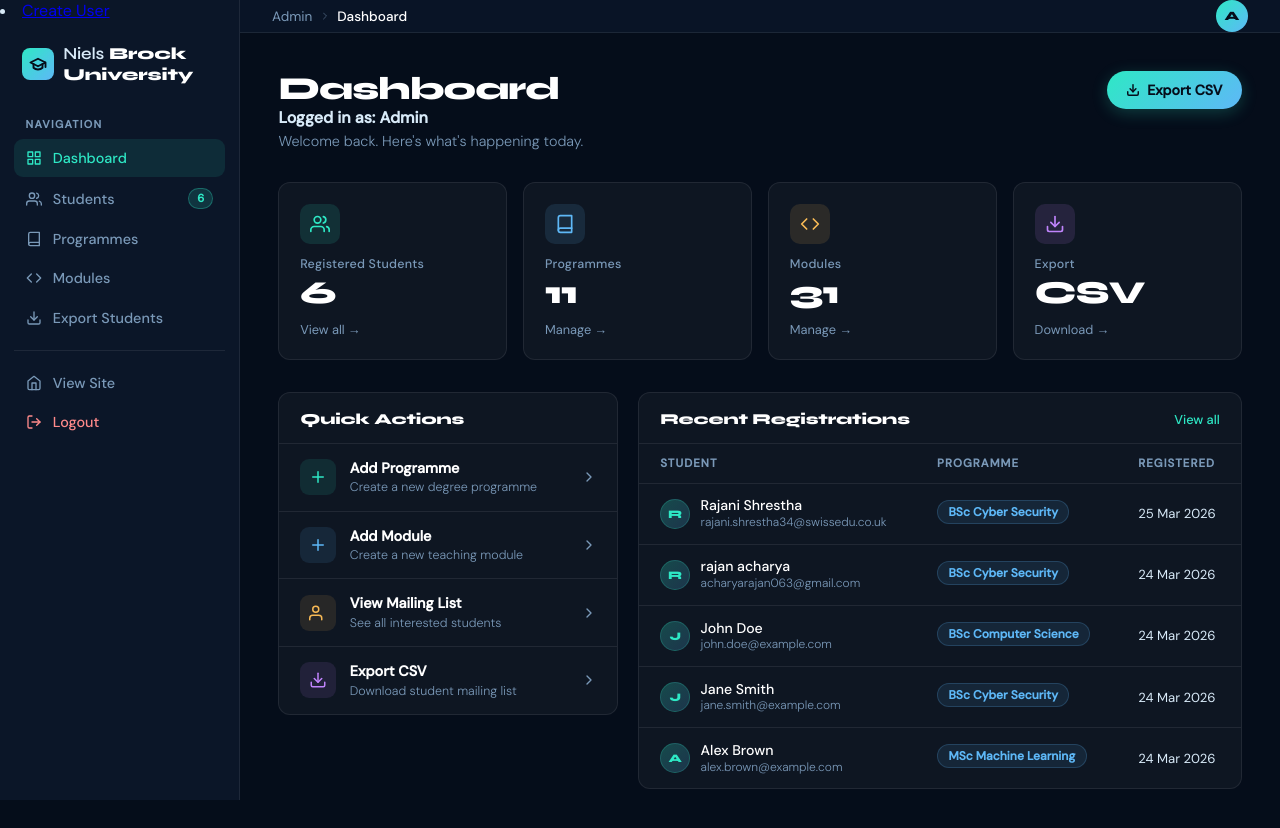
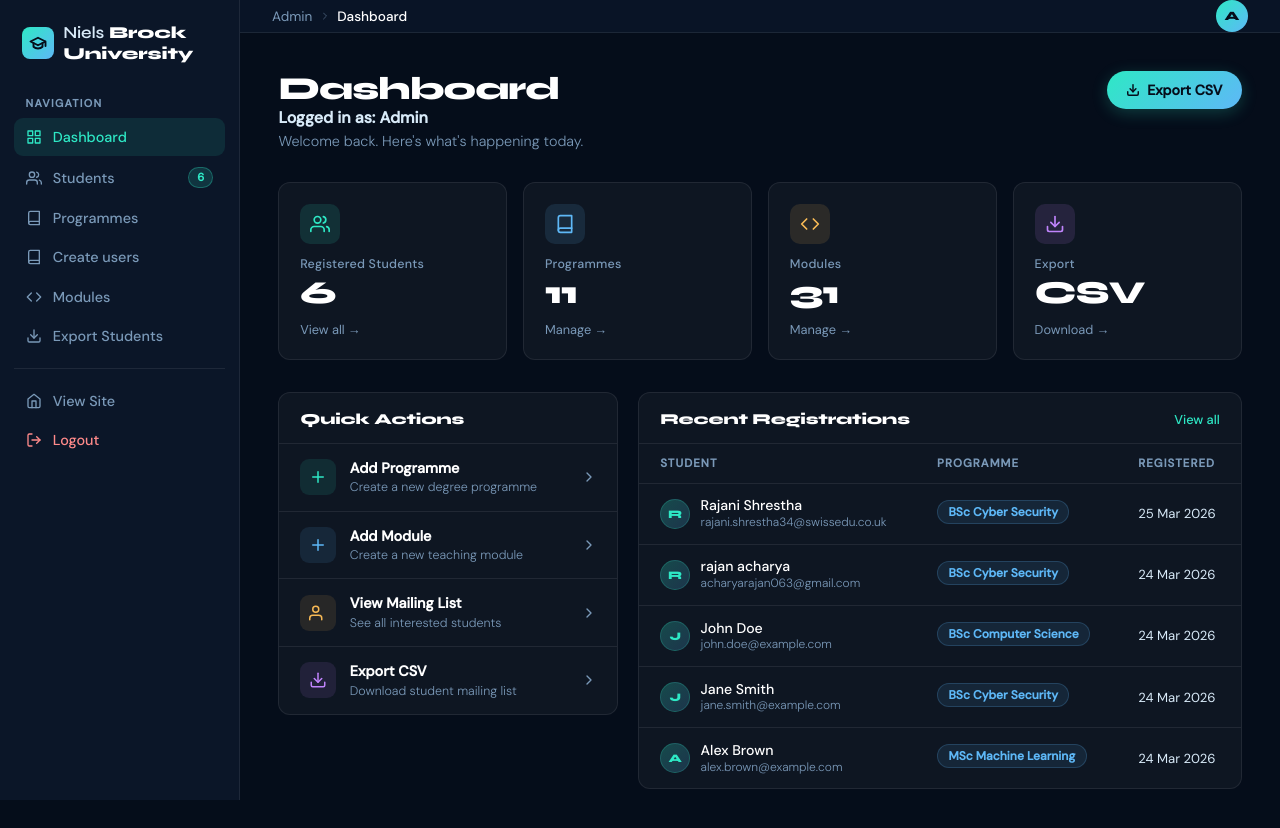
Before and after one commit to sujanghi129-pixel/student_course_hub, a PHP site: page /Admin/dashboard.php in a window 1280 px wide. Run offline with PHP 8.4, Linux system fonts and the light colour scheme; a user stored in the database is signed in; data comes from the database, SQL or seed files in the repository.

Commit message:
creating side for user creation

```diff
--- a/Admin/dashboard.php
+++ b/Admin/dashboard.php
@@ -54,9 +54,7 @@ if ($r)
 
     <!-- ── SIDEBAR ─────────────────────────────────────────── -->
     <aside class="sidebar" id="sidebar">
-        <?php if ($_SESSION['role'] === 'admin'): ?>
-        <li><a href="create_admin.php">Create User</a></li>
-        <?php endif; ?>
+
         <div class="sidebar-inner">
 
             <div class="sidebar-logo">
@@ -110,6 +108,21 @@ if ($r)
                             Programmes
                         </a>
                     </li>
+
+                    <li>
+                        <a href="create_admin.php" class="sidebar-link">
+                            <svg width="16" height="16" viewBox="0 0 24 24" fill="none" stroke="currentColor"
+                                stroke-width="2" stroke-linecap="round" stroke-linejoin="round">
+                                <path d="M4 19.5A2.5 2.5 0 0 1 6.5 17H20" />
+                                <path d="M6.5 2H20v20H6.5A2.5 2.5 0 0 1 4 19.5v-15A2.5 2.5 0 0 1 6.5 2z" />
+                            </svg>
+                            Create users
+                        </a>
+                    </li>
+
+
+
+
                     <li>
                         <a href="modules.php" class="sidebar-link">
                             <svg width="16" height="16" viewBox="0 0 24 24" fill="none" stroke="currentColor"
@@ -393,7 +406,8 @@ if ($r)
                                                     </div>
                                                     <div>
                                                         <p class="student-name">
-                                                            <?php echo htmlspecialchars($reg['StudentName']); ?></p>
+                                                            <?php echo htmlspecialchars($reg['StudentName']); ?>
+                                                        </p>
                                                         <p class="student-email"><?php echo htmlspecialchars($reg['Email']); ?>
                                                         </p>
                                                     </div>
```
